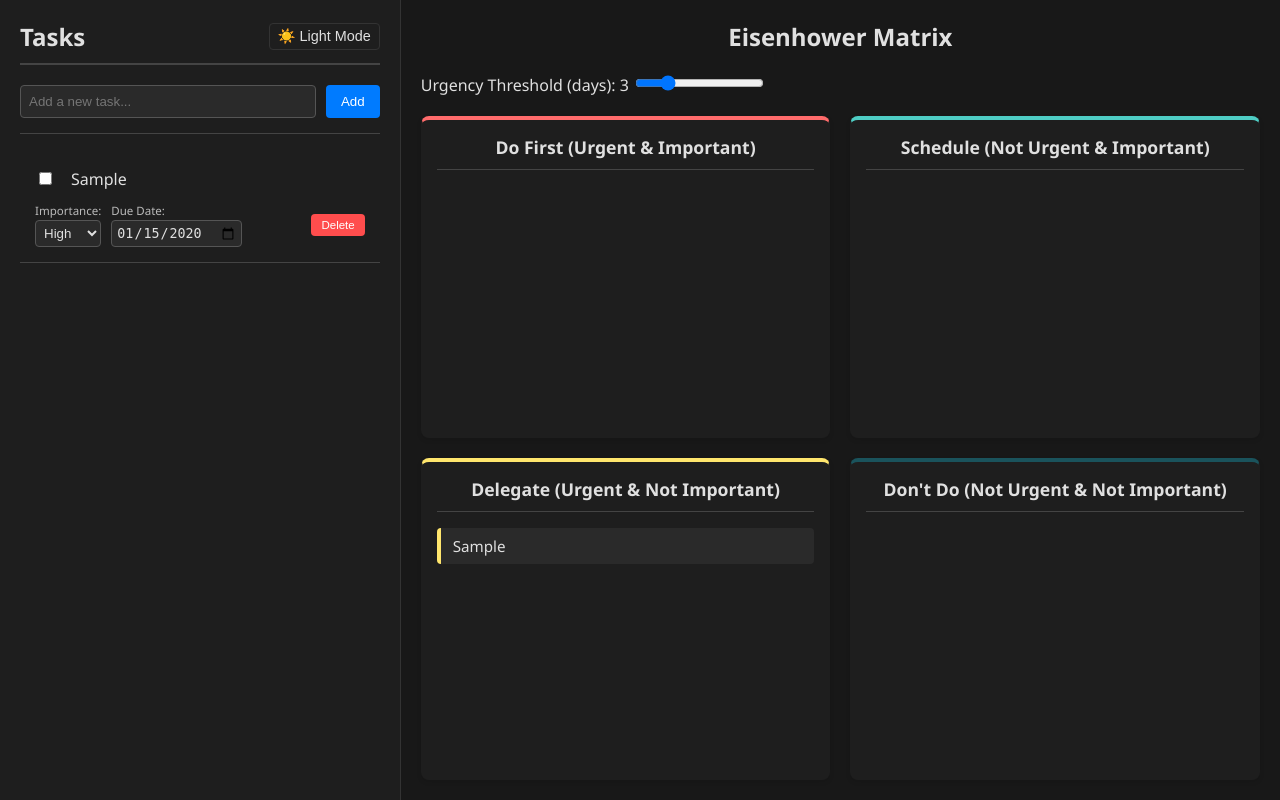
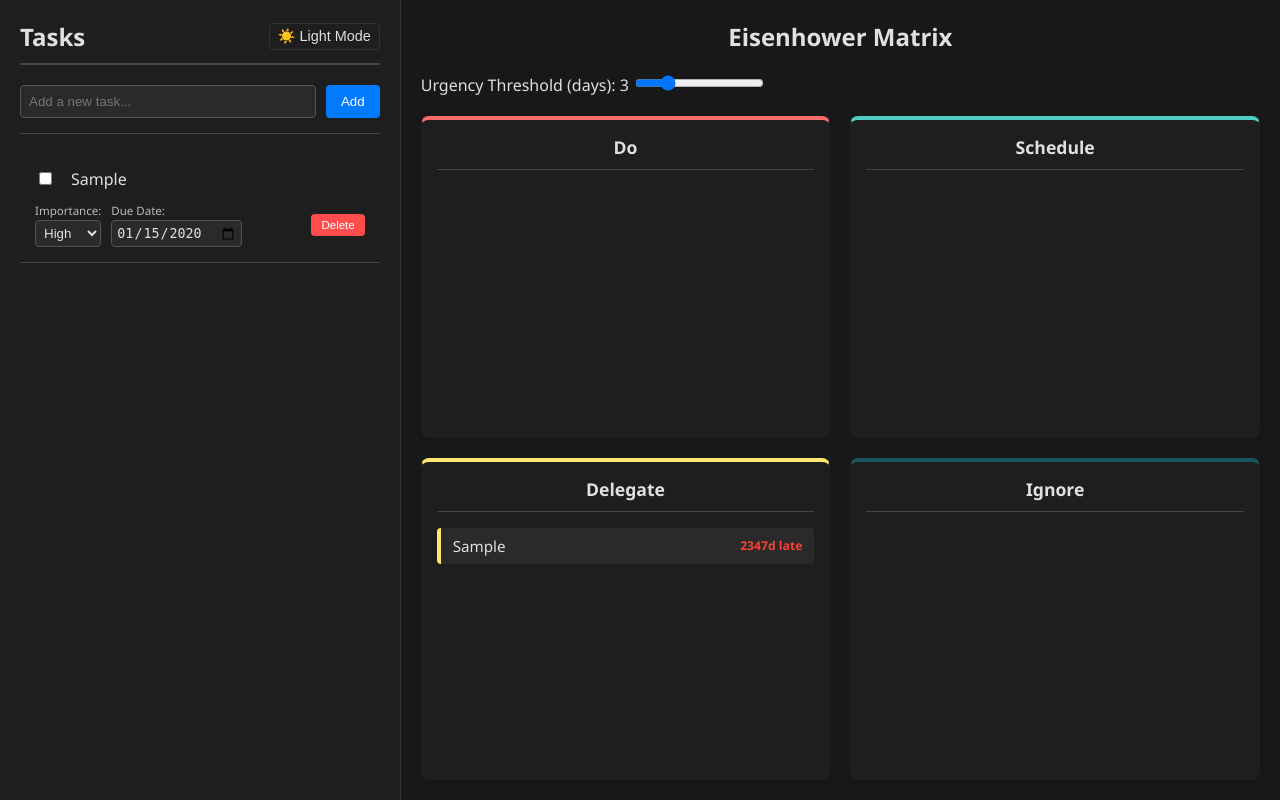
Before and after one commit to SamuelHLewis/kairos, a Flask app: page / in a window 1280 px wide. Run offline with Flask 3, Linux system fonts and the light colour scheme; tables that the repository leaves empty hold one stand-in row (values such as "Sample post").

Commit message:
Add days-to-go badge to each task in matrix

```diff
--- a/static/script.js
+++ b/static/script.js
@@ -140,6 +140,7 @@ function renderMatrix(tasks) {
         if (task.status === 'complete') return; // Don't show completed tasks in matrix
 
         let isUrgent = false;
+        let diffDays = null;
         if (task.due_date) {
             const dueDate = new Date(task.due_date);
             const today = new Date();
@@ -148,7 +149,7 @@ function renderMatrix(tasks) {
             today.setHours(0,0,0,0);
 
             const diffTime = dueDate - today;
-            const diffDays = Math.ceil(diffTime / (1000 * 60 * 60 * 24));
+            diffDays = Math.ceil(diffTime / (1000 * 60 * 60 * 24));
 
             isUrgent = diffDays <= thresholdDays;
         }
@@ -156,7 +157,24 @@ function renderMatrix(tasks) {
         const isImportant = task.importance === 'high';
 
         const li = document.createElement('li');
-        li.textContent = task.task;
+
+        let badgeHtml = '';
+        if (diffDays !== null) {
+            let badgeClass, badgeText;
+            if (diffDays > 0) {
+                badgeClass = 'days-green';
+                badgeText = `${diffDays}d`;
+            } else if (diffDays === 0) {
+                badgeClass = 'days-orange';
+                badgeText = 'Today';
+            } else {
+                badgeClass = 'days-red';
+                badgeText = `${Math.abs(diffDays)}d late`;
+            }
+            badgeHtml = `<span class="days-badge ${badgeClass}">${badgeText}</span>`;
+        }
+
+        li.innerHTML = `<span class="matrix-task-name">${task.task}</span>${badgeHtml}`;
 
         if (isImportant && isUrgent) {
             q1List.appendChild(li);
--- a/static/style.css
+++ b/static/style.css
@@ -275,7 +275,30 @@ input[type="date"] {
     border-left: 4px solid var(--li-border);
     font-size: 0.95em;
     transition: background-color 0.3s, border-color 0.3s;
+    display: flex;
+    justify-content: space-between;
+    align-items: center;
+    gap: 8px;
 }
+
+.matrix-task-name {
+    flex: 1;
+    min-width: 0;
+    overflow: hidden;
+    text-overflow: ellipsis;
+    white-space: nowrap;
+}
+
+.days-badge {
+    font-size: 0.8em;
+    font-weight: 600;
+    white-space: nowrap;
+    flex-shrink: 0;
+}
+
+.days-green  { color: #4caf50; }
+.days-orange { color: #ff9800; }
+.days-red    { color: #f44336; }
 
 /* Specific Quadrant Styling */
 .q1 { border-top: 4px solid #ff6b6b; } /* Urgent & Important */
--- a/templates/index.html
+++ b/templates/index.html
@@ -34,19 +34,19 @@
             </div>
             <div class="matrix-grid">
                 <div class="quadrant q1">
-                    <h3>Do First (Urgent & Important)</h3>
+                    <h3>Do</h3>
                     <ul id="q1-list"></ul>
                 </div>
                 <div class="quadrant q2">
-                    <h3>Schedule (Not Urgent & Important)</h3>
+                    <h3>Schedule</h3>
                     <ul id="q2-list"></ul>
                 </div>
                 <div class="quadrant q3">
-                    <h3>Delegate (Urgent & Not Important)</h3>
+                    <h3>Delegate</h3>
                     <ul id="q3-list"></ul>
                 </div>
                 <div class="quadrant q4">
-                    <h3>Don't Do (Not Urgent & Not Important)</h3>
+                    <h3>Ignore</h3>
                     <ul id="q4-list"></ul>
                 </div>
             </div>
```
